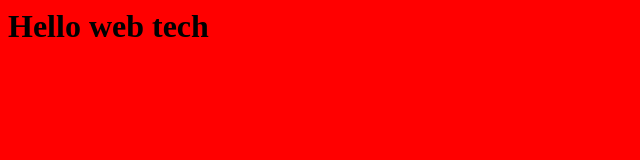
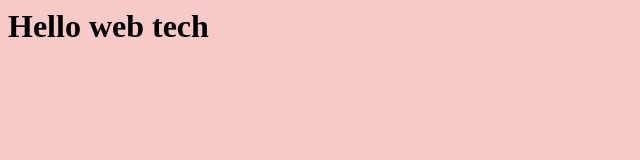
Before and after one commit to blazinJoker30/Web-Tech, a plain HTML site: page index.html in a window 1280 px wide. Shown: the whole page, without its empty margins (0-640 px from the left). Drawn offline with Linux system fonts and the light colour scheme.

Commit message:
Update index.html

```diff
--- a/index.html
+++ b/index.html
@@ -2,7 +2,7 @@
 	<head>
 		<title style="font-family:cursive">SET08101 - Web Tech</title>
 	</head>
-	<body style="background-color:#ff0000;">
+	<body style="background-color:#F7CAC9;">
 		<h1>Hello web tech</h1>
 	</body>
 <html>
```
